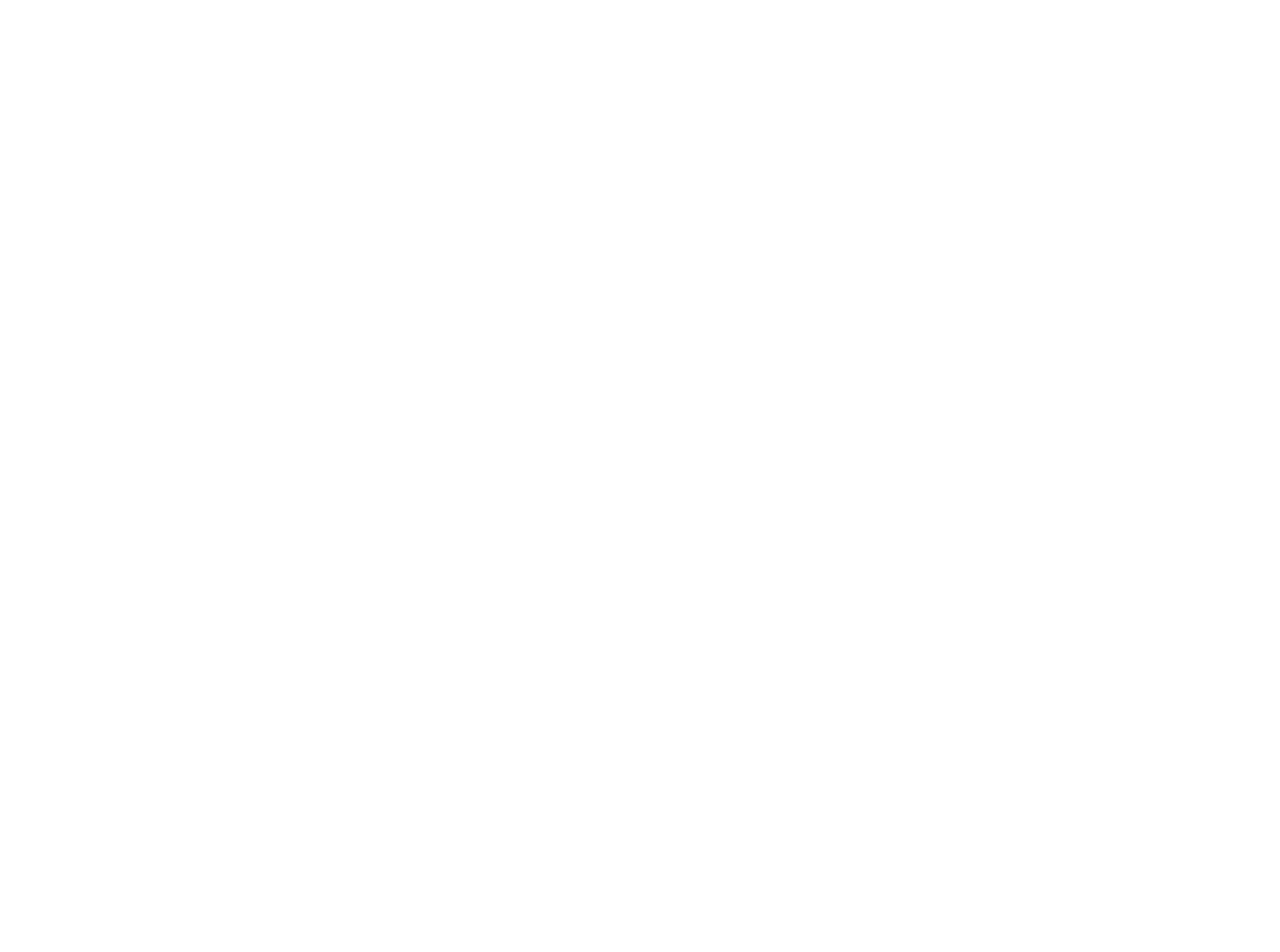
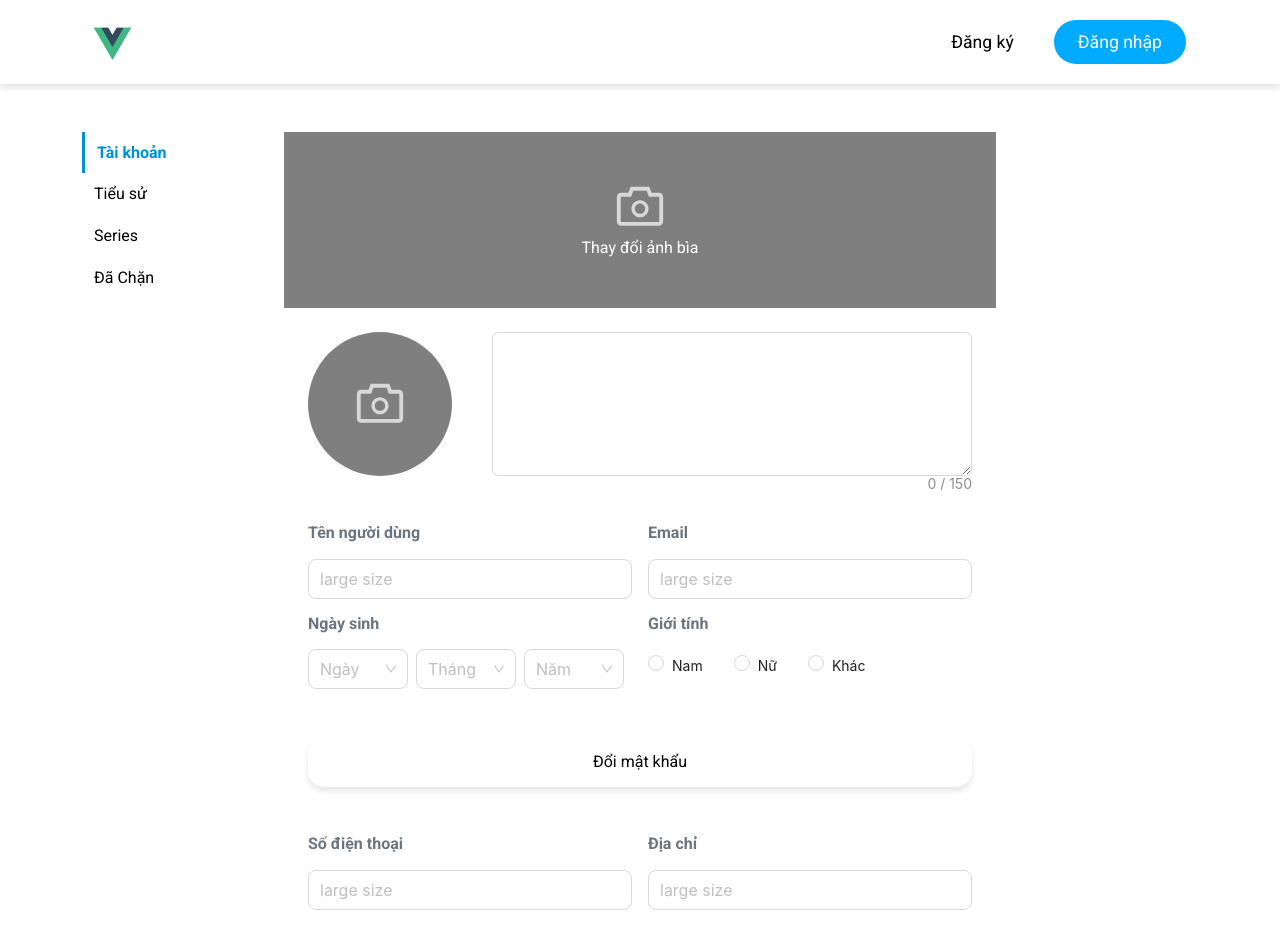
Before and after one commit to KienNguyenAI/Blog-Web, a Vue app in the folder frontend/: page /account/setting in a window 1280 px wide. Before the commit this address had no page. Shown: the top 952 px of the page. Before the commit the page ends 800 px from the top, so only its background shows below. Built offline with nearby package versions, Linux system fonts and the light colour scheme.

Commit message:
Xong phần accountInfo

```diff
--- a/frontend/src/components/account/account.vue
+++ b/frontend/src/components/account/account.vue
@@ -14,7 +14,10 @@
                             <div class="d-flex">
                                 <span class="user-name">@{{ "DinoFox" }}</span>
                             </div>
-                            <button class="profile-edit text-black">Chỉnh sửa trang cá nhân</button>
+                            <router-link to="/account/setting">
+                                <button class="profile-edit text-black">Chỉnh sửa trang cá nhân</button>
+                            </router-link>
+
                             <div class="profile-info_stats d-flex justify-content-between mt-3">
                                 <div class="item1">
                                     <div class="profile-info_stats-value fw-bold">
--- /dev/null
+++ b/frontend/src/components/account/accountInfo.vue
@@ -0,0 +1,190 @@
+<template>
+    <div class="container">
+        <!-- Cover Upload -->
+        <label class="cover-upload" ref="coverUpload">
+            <CameraOutlined class="large-icon" />
+            <span class="text-white">Thay đổi ảnh bìa</span>
+            <input type="file" accept="image/*" @change="handleImageChange($event, 'coverUpload')" />
+        </label>
+
+        <div class="form-inner p-4">
+            <div class="d-flex justify-content-between mb-5">
+                <!-- Avatar Upload -->
+                <label class="avatar-upload" ref="avatarUpload">
+                    <CameraOutlined class="large-icon" />
+                    <input type="file" accept="image/*" @change="handleImageChange($event, 'avatarUpload')" />
+                </label>
+                <div class="textarea">
+                    <a-textarea :rows="4" :maxlength="150" show-count style="height: 100%;" />
+                </div>
+            </div>
+            <div class="d-grid gap-3 mb-5" style="grid-template-columns: repeat(2, 1fr);">
+                <div class="user-info">
+                    <label for="name" class="fw-bold text-secondary">Tên người dùng</label>
+                    <a-input v-model:value="value" size="large" placeholder="large size" class="mt-3 " />
+                </div>
+                <div class="user-info">
+                    <label for="email" class="fw-bold text-secondary">Email</label>
+                    <a-input v-model:value="value" size="large" placeholder="large size" class="mt-3" />
+                </div>
+                <div class="user-info">
+                    <label for="dob" class="fw-bold text-secondary">Ngày sinh</label>
+                    <div class="d-flex mt-3">
+                        <a-select v-model:value="day" class="me-2" placeholder="Ngày" size="large" style="flex: 1;">
+                            <a-select-option v-for="n in 31" :key="n" :value="n">{{ n }}</a-select-option>
+                        </a-select>
+                        <a-select v-model:value="month" class="me-2" placeholder="Tháng" size="large" style="flex: 1;">
+                            <a-select-option v-for="n in 12" :key="n" :value="n">{{ n }}</a-select-option>
+                        </a-select>
+                        <a-select v-model:value="year" class="me-2" placeholder="Năm" size="large" style="flex: 1;">
+                            <a-select-option v-for="n in 100" :key="2024 - n" :value="2024 - n">{{ 2024 - n
+                                }}</a-select-option>
+                        </a-select>
+                    </div>
+                </div>
+                <div class="user-info">
+                    <label for="gender" class="fw-bold text-secondary">Giới tính</label>
+                    <a-radio-group v-model:value="gender" size="large" class="mt-3" style="display: flex; gap: 15px;">
+                        <a-radio value="male">Nam</a-radio>
+                        <a-radio value="female">Nữ</a-radio>
+                        <a-radio value="other">Khác</a-radio>
+                    </a-radio-group>
+                </div>
+            </div>
+            <button class="change-password mb-5">
+                Đổi mật khẩu
+            </button>
+
+            <div class="d-grid gap-3 mb-5" style="grid-template-columns: repeat(2, 1fr);">
+                <div class="user-info">
+                    <label for="phone" class="fw-bold text-secondary">Số điện thoại</label>
+                    <a-input v-model:value="value" size="large" placeholder="large size" class="mt-3 " />
+                </div>
+                <div class="user-info">
+                    <label for="address" class="fw-bold text-secondary">Địa chỉ</label>
+                    <a-input v-model:value="value" size="large" placeholder="large size" class="mt-3" />
+                </div>
+            </div>
+            <a-button type="primary mb-5" size="large">Kết nối Facebook</a-button>
+            <div class="submit d-flex justify-content-end">
+                <button class="cancel me-3">Hủy</button>
+                <button class="save">Lưu</button>
+            </div>
+        </div>
+    </div>
+</template>
+
+<script>
+import { CameraOutlined } from '@ant-design/icons-vue';
+
+export default {
+    components: {
+        CameraOutlined
+    },
+    methods: {
+        handleImageChange(event, type) {
+            const file = event.target.files[0];
+            if (file) {
+                const reader = new FileReader();
+                reader.onload = (e) => {
+                    this.$refs[type].style.backgroundImage = `url(${e.target.result})`;
+                    this.$refs[type].style.backgroundColor = "transparent"; // Đổi màu nền khi có ảnh
+                };
+                reader.readAsDataURL(file);
+            }
+        }
+    }
+
+};
+</script>
+
+<style>
+.cover-upload,
+.avatar-upload {
+    display: flex;
+    flex-direction: column;
+    justify-content: center;
+    align-items: center;
+    background-color: rgba(0, 0, 0, .5);
+    background-size: cover;
+    background-position: center;
+    text-align: center;
+    cursor: pointer;
+}
+
+.cover-upload {
+    width: 100%;
+    height: 11rem;
+}
+
+.avatar-upload {
+    width: 9rem;
+    height: 9rem;
+    border-radius: 50%;
+}
+
+.large-icon {
+    font-size: 3rem;
+    color: #d8d8d8;
+}
+
+.text-white {
+    color: #b2b2b2;
+    margin-top: 0.5rem;
+}
+
+.cover-upload:hover .large-icon,
+.avatar-upload:hover .large-icon {
+    font-size: 3.5rem;
+}
+
+input[type="file"] {
+    display: none;
+}
+
+.textarea {
+    width: 30rem;
+}
+
+.user-info label {
+    display: block;
+}
+
+.change-password {
+    width: 100%;
+    padding: 1rem;
+    background-color: white;
+    border: 0;
+    border-radius: 1rem;
+    box-shadow: 0 0.25rem 0.375rem rgba(0, 0, 0, 0.1);
+    cursor: pointer;
+}
+
+.change-password:hover {
+    background-color: #edf2f7;
+}
+
+.submit button {
+    padding: 1rem;
+    border: 0;
+    border-radius: 1rem;
+    cursor: pointer;
+}
+
+.submit .cancel {
+    background-color: white;
+}
+
+.submit .cancel:hover {
+    background-color: #edf2f7;
+}
+
+.submit .save {
+    background-color: #4096ff;
+    color: white;
+}
+
+.submit .save:hover {
+    background-color: #3182ce;
+}
+</style>
--- /dev/null
+++ b/frontend/src/components/account/bioInfo.vue
@@ -0,0 +1,3 @@
+<template>
+    bio
+</template>
--- /dev/null
+++ b/frontend/src/components/account/blockedUsers.vue
@@ -0,0 +1,3 @@
+<template>
+    block
+</template>
--- /dev/null
+++ b/frontend/src/components/account/seriesInfo.vue
@@ -0,0 +1,3 @@
+<template>
+    series
+</template>
--- /dev/null
+++ b/frontend/src/components/account/setting.vue
@@ -0,0 +1,83 @@
+<template>
+    <div class="container mt-5">
+        <div class="row">
+            <div class="col-sm-2 col-12">
+                <div class="mod-tab">
+                    <ul>
+                        <li v-for="(item, index) in tabs" :key="index" :class="{ 'active': selectedTab === index }"
+                            @click="selectTab(index)">
+                            {{ item }}
+                        </li>
+                    </ul>
+                </div>
+            </div>
+            <div class="col-sm-8 col-12">
+                <component :is="currentTabComponent"></component>
+            </div>
+        </div>
+    </div>
+</template>
+
+<script>
+import settingAccount from './accountInfo.vue';
+import bioInfo from './bioInfo.vue';
+import seriesInfo from './seriesInfo.vue';
+import blockedUsers from './blockedUsers.vue';
+
+export default {
+    data() {
+        return {
+            tabs: ['Tài khoản', 'Tiểu sử', 'Series', 'Đã Chặn'],
+            selectedTab: 0
+        };
+    },
+    computed: {
+
+        currentTabComponent() {
+            switch (this.selectedTab) {
+                case 0:
+                    return settingAccount;
+                case 1:
+                    return bioInfo;
+                case 2:
+                    return seriesInfo;
+                case 3:
+                    return blockedUsers;
+                default:
+                    return settingAccount; // Mặc định
+            }
+        }
+    },
+    methods: {
+        selectTab(index) {
+            this.selectedTab = index;
+        }
+    }
+};
+</script>
+
+<style>
+.mod-tab ul {
+    list-style: none;
+    padding: 0;
+}
+
+.mod-tab li {
+    cursor: pointer;
+    padding: .75rem;
+    display: flex;
+    align-items: center;
+    font-size: 1rem;
+}
+
+.mod-tab li.active {
+    color: #0090d4;
+    border-left: 3px solid #0090d4;
+    padding-bottom: 10px;
+    font-weight: bold;
+}
+
+.mod-tab li:hover {
+    color: #0090d4;
+}
+</style>
```
Also changed, not shown: frontend/src/router/public.js (+6 -1 lines), frontend/src/components/account/EditAcount.vue (deleted).
